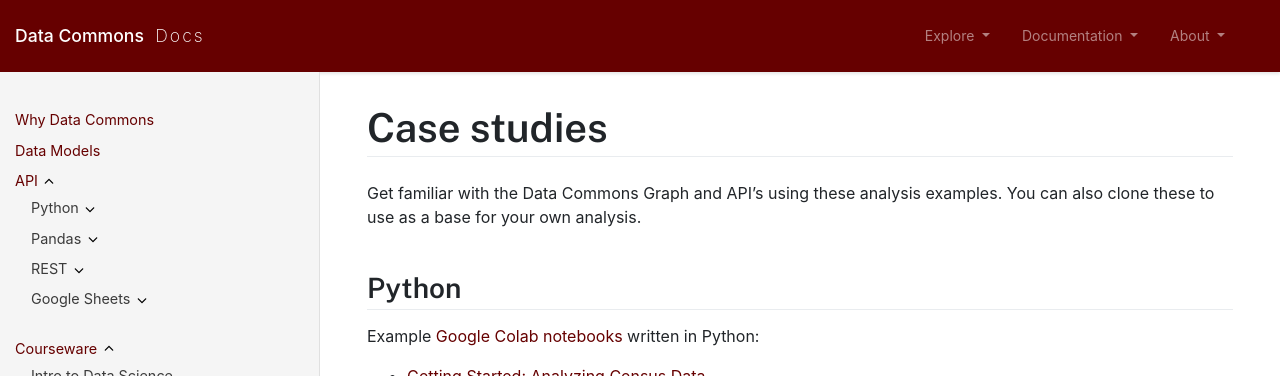
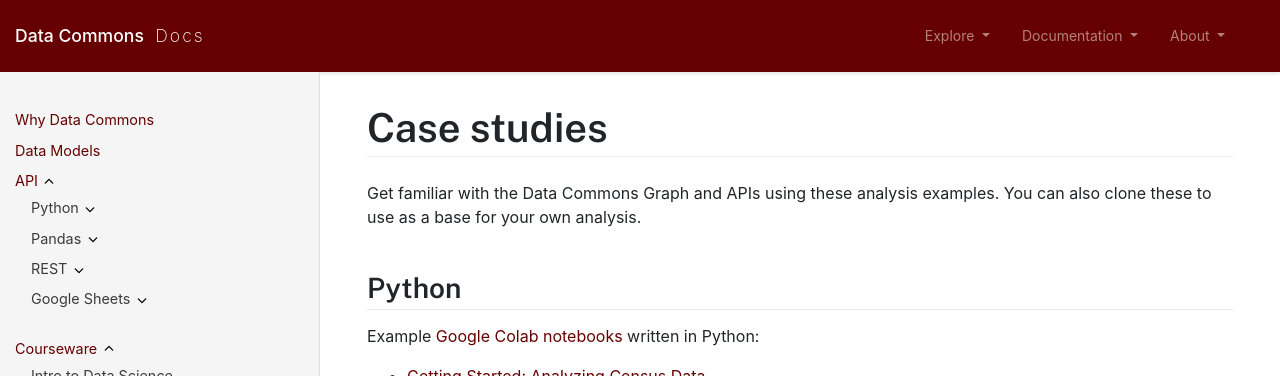
Before and after one commit to datacommonsorg/docsite, a Jekyll site: the page built from tutorials/index.md, in a window 1280 px wide. Shown: the top 376 px of the page. Built offline with Jekyll 4.4.1, drawn with Linux system fonts in a browser that asks for light colours; comment, search, counter and statistics services are not loaded.

Commit message:
Fix apostrophe (#199)

```diff
--- a/_layouts/default.html
+++ b/_layouts/default.html
@@ -55,7 +55,7 @@
               </a>
               <div class="dropdown-menu" aria-labelledby="nav-doc-dropdown">
                 <a class="dropdown-item" href="/">Documentation</a>
-                <a class="dropdown-item" href="/api">API's</a>
+                <a class="dropdown-item" href="/api">APIs</a>
                 <a class="dropdown-item" href="/tutorials">Tutorials</a>
                 <a class="dropdown-item" href="/contributing/">Contribute</a>
               </div>
--- a/tutorials/index.md
+++ b/tutorials/index.md
@@ -7,7 +7,7 @@
 
 # Case studies
 
-Get familiar with the Data Commons Graph and API's using these analysis examples.
+Get familiar with the Data Commons Graph and APIs using these analysis examples.
 You can also clone these to use as a base for your own analysis.
 
 
```
